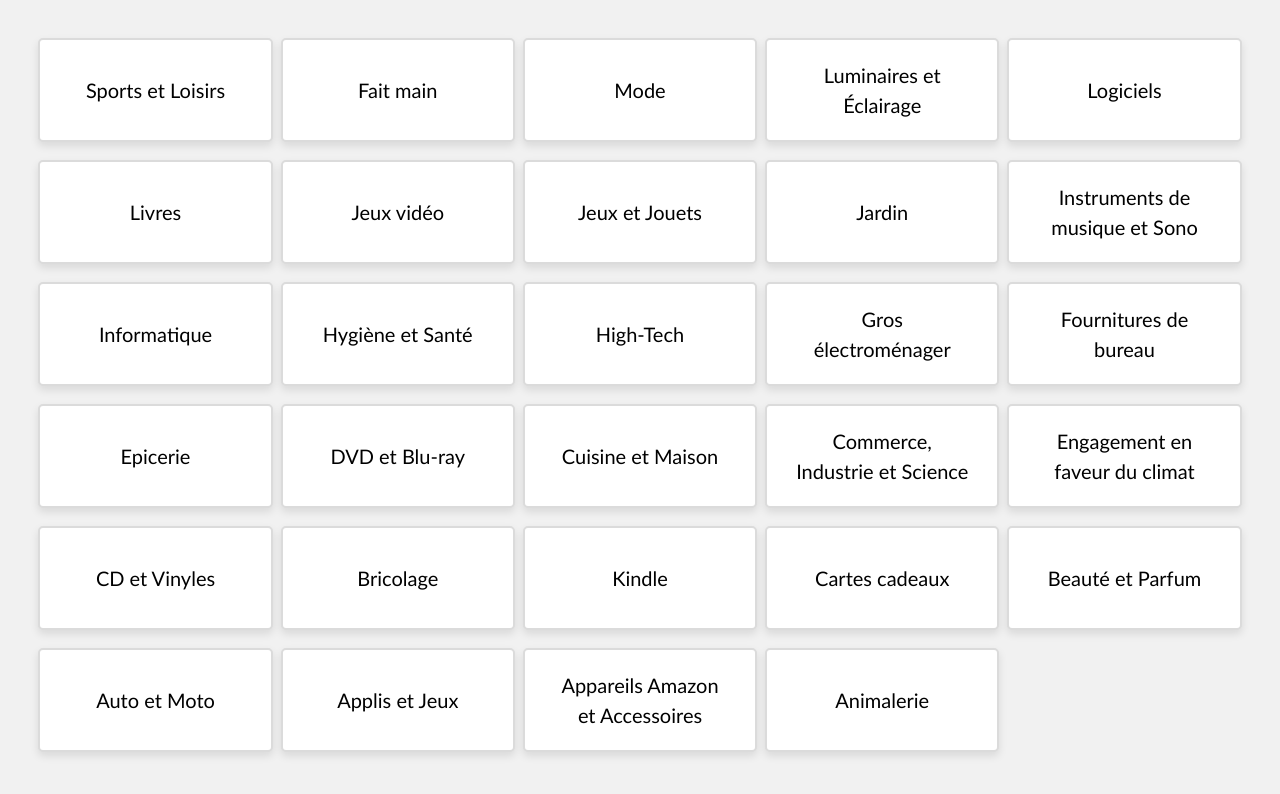
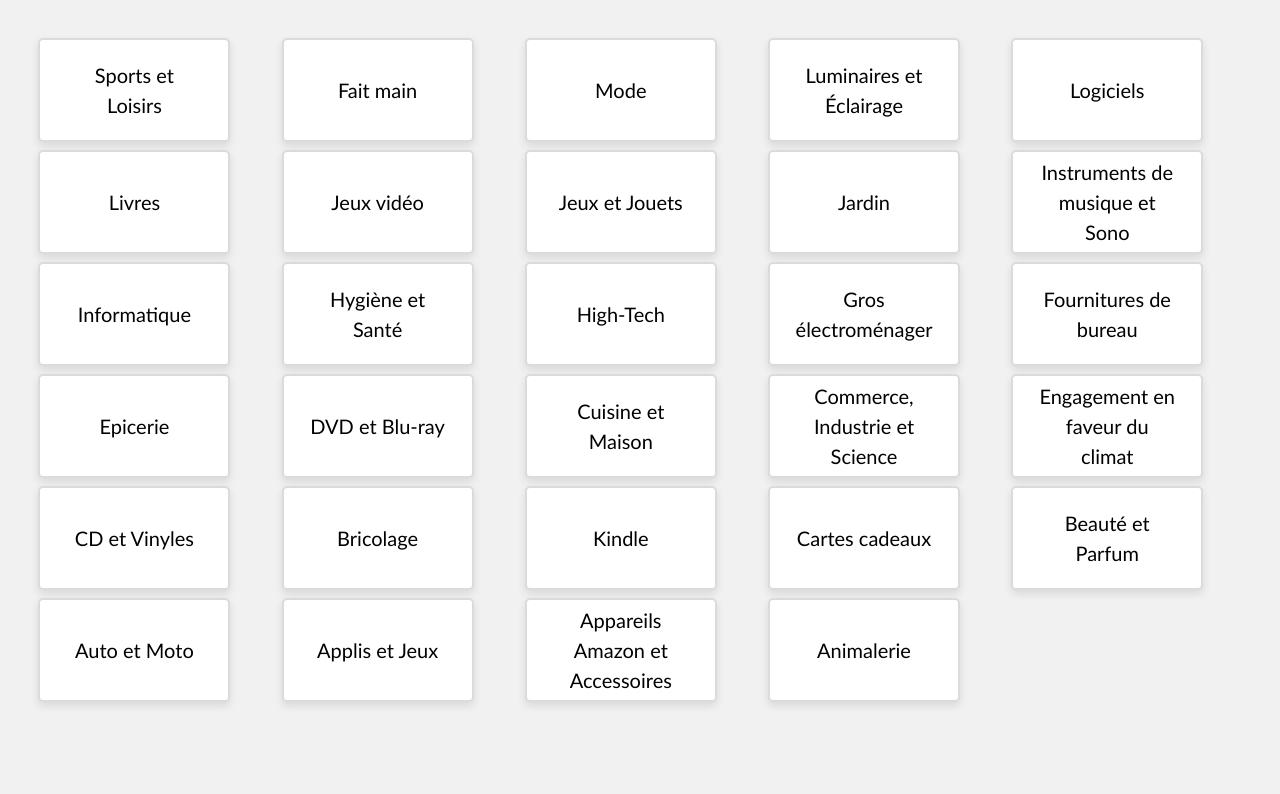
Before and after one commit to Waddenn/Amazon_Web_Scraper, a Next.js app: page / in a window 1280 px wide. Shown: the top 794 px of the page. Built offline with nearby package versions, Linux system fonts and the light colour scheme.

Commit message:
css updated

```diff
--- a/src/components/CategoryButton.js
+++ b/src/components/CategoryButton.js
@@ -2,10 +2,10 @@ import Link from 'next/link';
 
 export default function CategoryButton({ categoryName, path, className }) {
   return (
+    <Link href={path} passHref>
     <button className={className}>
-    <Link href={path} passHref>
         {categoryName}
+    </button>
     </Link>
-    </button>
   );
 }
--- a/src/styles/Home.module.css
+++ b/src/styles/Home.module.css
@@ -9,6 +9,7 @@
     transition: all 0.3s ease;
     text-align: center;
     height: 13vh;
+    width: 15vw;
     overflow: hidden;
     box-shadow: 0 4px 8px rgba(0, 0, 0, 0.1);
 }
@@ -20,12 +21,16 @@
 .categoriesContainer {
     display: grid;
     grid-template-columns: repeat(auto-fill, minmax(200px, 1fr));
-    gap: 1vh;
+    gap: 1vh 1vw;
     padding: 3vw;
     font-family: 'Gill Sans', 'Gill Sans MT', Calibri, 'Trebuchet MS', sans-serif;
     background-color: #f1f1f1;
+    grid-auto-rows: auto;
+    align-content: start;
     min-height: 100vh;
   }
+
+
 
 
 .container {
```
